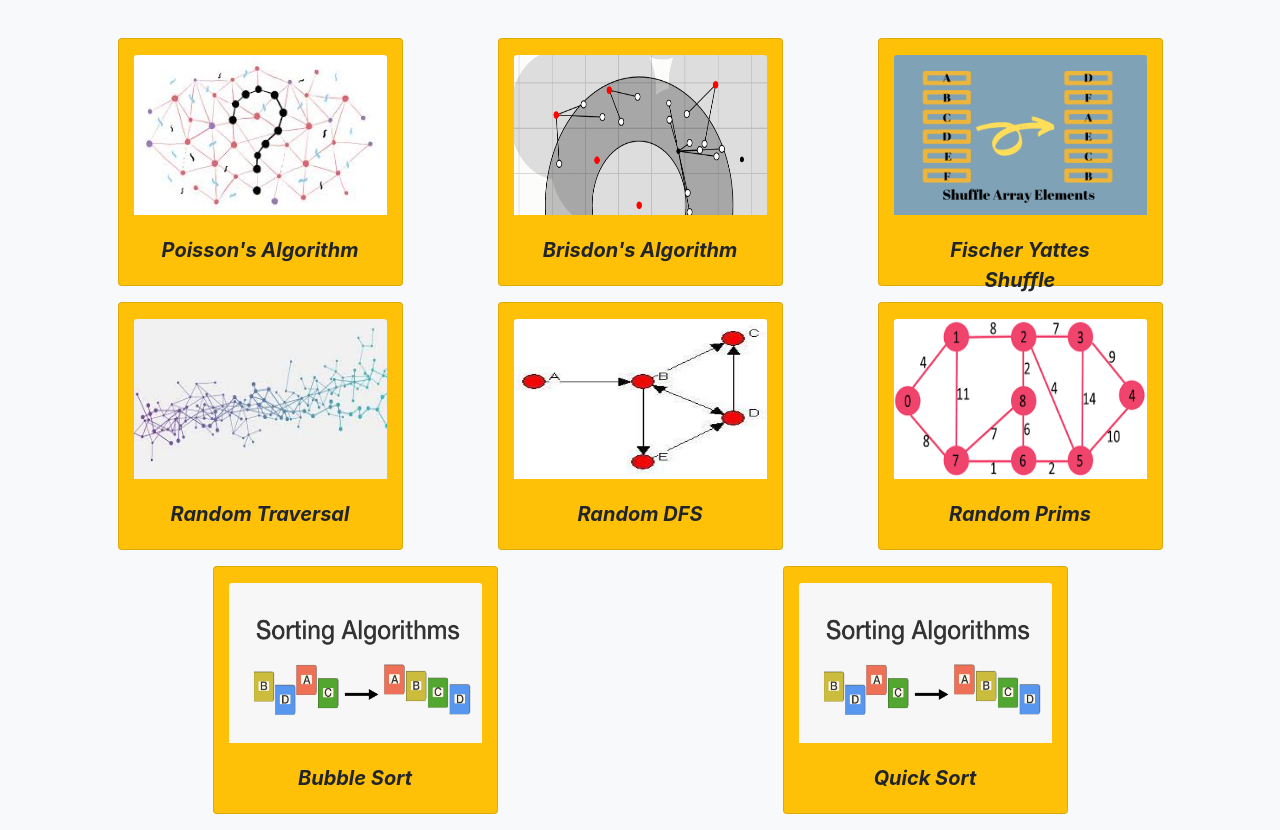
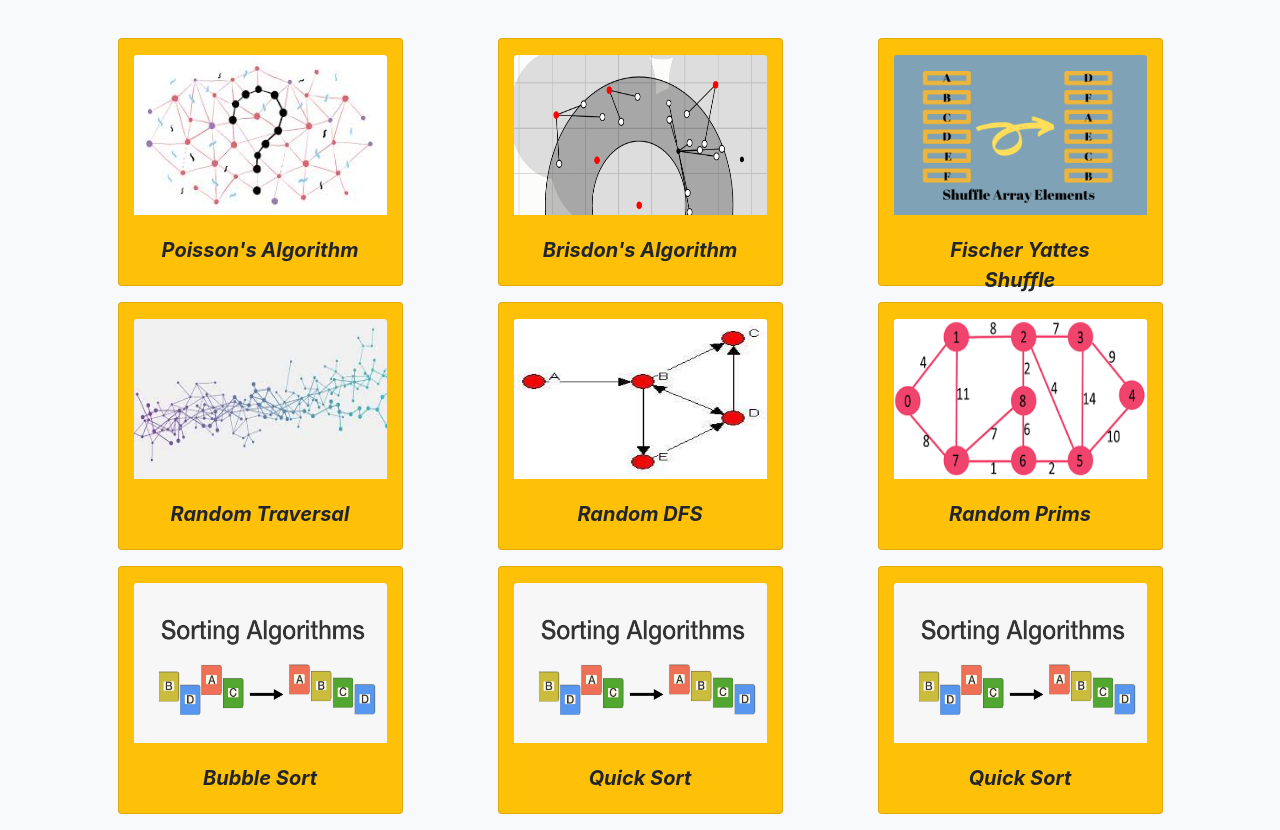
Before and after one commit to nisargnparikh/algorithm_visualizer, a plain HTML site: page index.html in a window 1280 px wide. Shown: the part 139-969 px from the top of the page. Drawn offline with nearby package versions, Linux system fonts and the light colour scheme.

Commit message:
add insertion sort card

```diff
--- a/index.html
+++ b/index.html
@@ -119,6 +119,14 @@
             <p>Quick Sort</p>
           </div>
         </div>
+        <div class="card col-lg-3 mb-3 pt-3 bg-warning">
+          <a href="Algorithm visualization/bost.ocks.org/mike/algorithms/insertionsort.html">
+            <img src="Algorithm visualization/bost.ocks.org/mike/algorithms/img/sorting.jpg" class="card-img-top"
+          /></a>
+          <div class="card-body text-center font-weight-bold font-italic">
+            <p>Quick Sort</p>
+          </div>
+        </div>
       </div>
     </div>
   </body>
```
